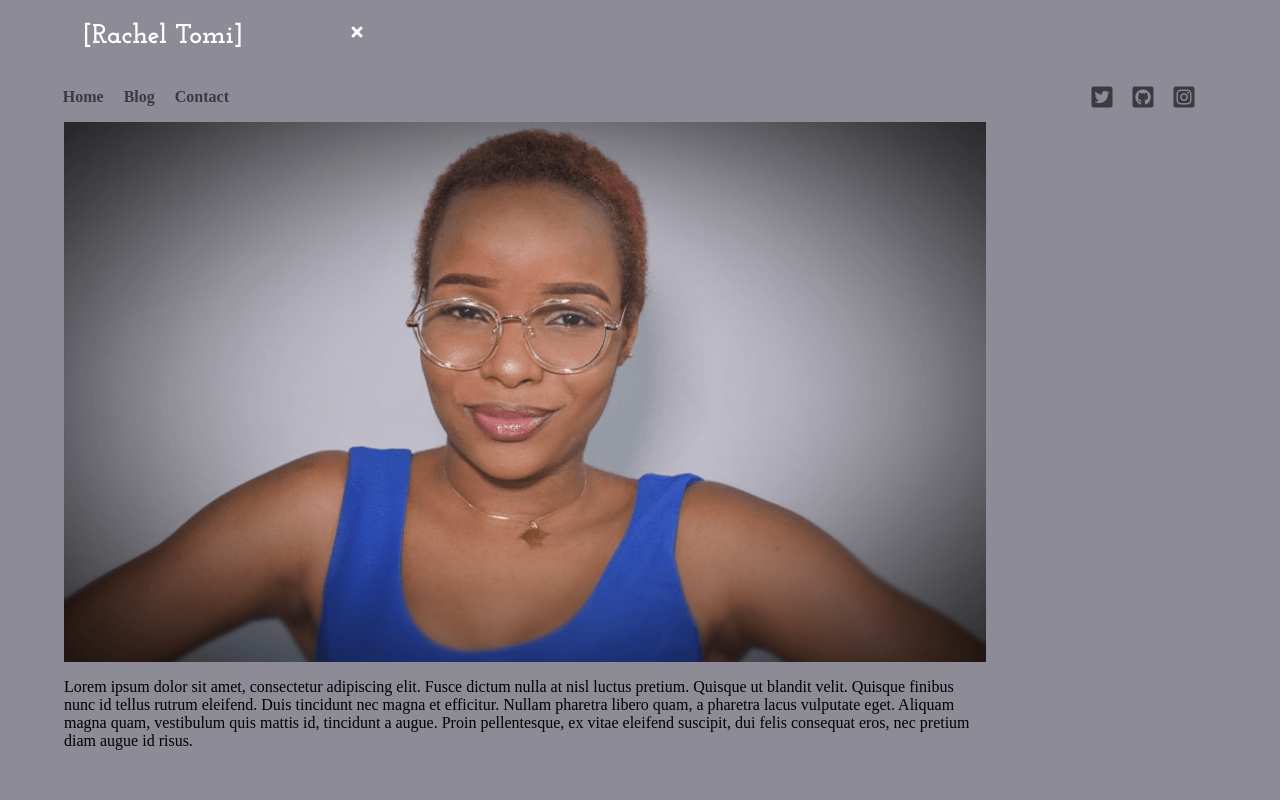
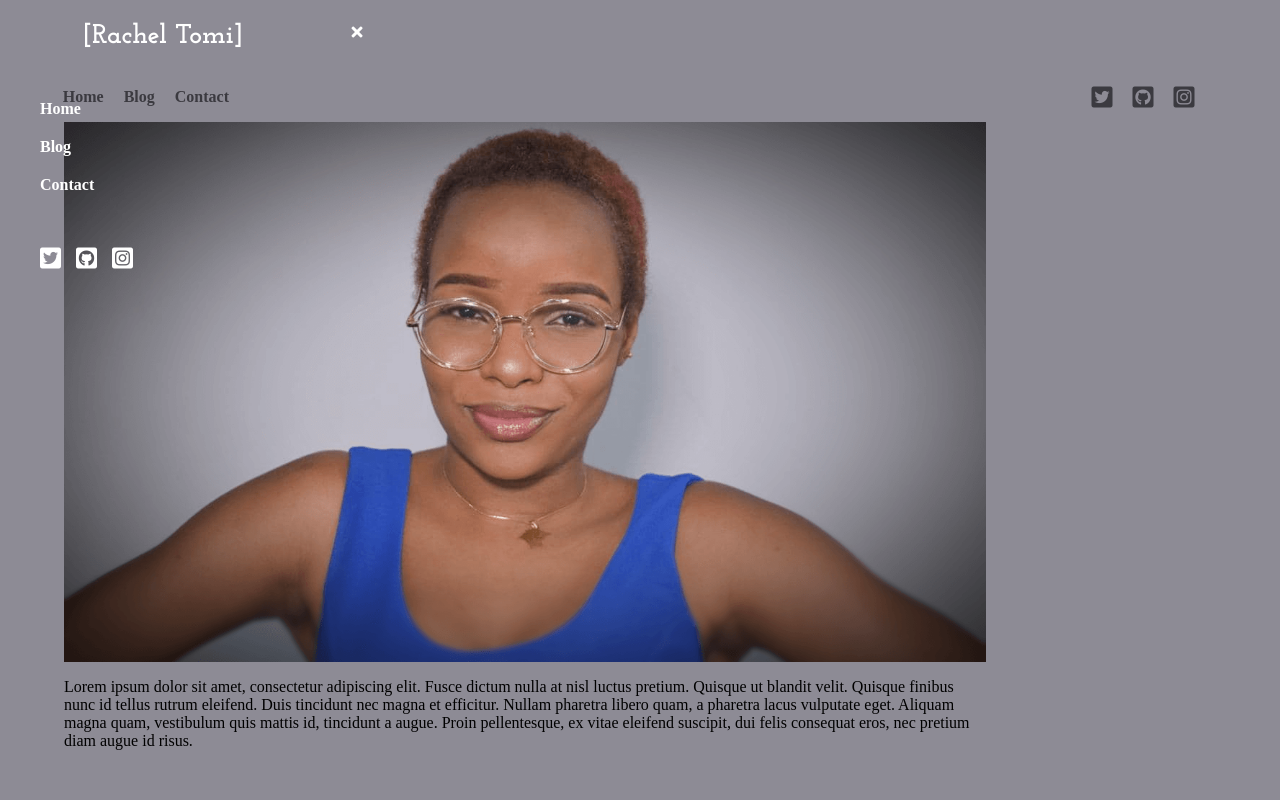
Before and after one commit to Racheal-spec/Rachel-Tomi, a React (Create React App) app: page / in a window 1280 px wide. Both pictures are taken after a click on the element 75 px from the left and 48 px from the top of the page. Shown: the top 800 px of the page. Built offline with nearby package versions, Linux system fonts and the light colour scheme; a web font is replaced by a local one.

Commit message:
replaced logo in the manifest.json file

```diff
--- a/public/index.html
+++ b/public/index.html
@@ -11,7 +11,7 @@
     />
     <!--fontawesome cdn-->
     <link rel="stylesheet" href="https://cdnjs.cloudflare.com/ajax/libs/font-awesome/5.15.1/css/all.min.css" integrity="sha512-+4zCK9k+qNFUR5X+cKL9EIR+ZOhtIloNl9GIKS57V1MyNsYpYcUrUeQc9vNfzsWfV28IaLL3i96P9sdNyeRssA==" crossorigin="anonymous" />
-    <link rel="apple-touch-icon" href="%PUBLIC_URL%/logo192.png" />
+    <link rel="apple-touch-icon" href="%PUBLIC_URL%/logo1.png" />
     <!--
       manifest.json provides metadata used when your web app is installed on a
       user's mobile device or desktop. See https://developers.google.com/web/fundamentals/web-app-manifest/
--- a/src/Components/Header/Header.js
+++ b/src/Components/Header/Header.js
@@ -61,7 +61,34 @@ const closeMenu = () => {
   </div>
 
   <div className={click ? 'firstmobile-nav' : 'nav-active'}>
-
+  <ul className="Nav-list-mobile">
+   <Link to='/' className="links" onClick={closeMenu}>
+      <li>Home</li>
+   </Link>
+    <Link to={{pathname: "https://blog.racheltomi.com"}} target="_blank" className="links" onClick={closeMenu}>
+      <li>Blog</li>
+    </Link>
+    <Link to='/contact' className="links" onClick={closeMenu}>
+      <li>Contact</li>
+    </Link>
+   </ul>
+  <ul className="social-icons-mobile">
+       <Link to={{pathname:"https://twitter.com/racheltomidev"}} target="_blank" onClick={closeMenu}>
+           <li>
+           <i className="fab fa-twitter-square" id="icon"></i>
+           </li>
+       </Link>
+       <Link to={{pathname:"https://github.com/racheal-spec"}} target="_blank" onClick={closeMenu}>
+           <li>
+           <i className="fab fa-github-square"  id="icon"></i>
+           </li>
+       </Link>
+       <Link to={{pathname:"https://instagram.com/girlliketomi"}} target="_blank" onClick={closeMenu}>
+           <li>
+           <i className="fab fa-instagram-square"  id="icon"></i>
+           </li>
+       </Link>
+   </ul>
   </div>
 </nav>
     )
--- a/src/Components/Header/Header.scss
+++ b/src/Components/Header/Header.scss
@@ -107,7 +107,7 @@ $gray-mainbody: #8d8b95;
               }
           }
           .firstmobile-nav {
-            /*display: none;*/
+            display: none;
             top: 0;
             right: 0;
             left: -100%;
--- a/src/index.js
+++ b/src/index.js
@@ -53,6 +53,6 @@ heroTl.from('.logo h1', {opacity: 0, yPercent: -50, delay: 0.5})
 
 const contactTl = gsap.timeline();
 
-contactTl.from('.col-1', {duration: 1, opacity: 0, x: -20})
-         .from('.col-2-img', {duration: 1, opacity: 0, x: 20})
-         .from('.card', {duration: 1, opacity: 0, y: 50 })
+//contactTl.from('.col-1', {duration: 1, opacity: 0, x: -20})
+//contactTl.from('.col-2-img', {duration: 1, opacity: 0, x: 20})
+contactTl.from('.card', {duration: 1, opacity: 0, y: 50 })
```
Also changed, not shown: public/manifest.json, 1 other file (tests, documents, lock files or other folders).
